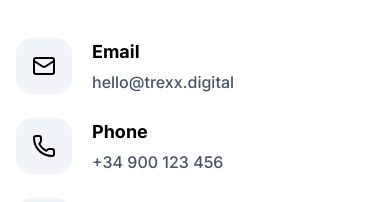
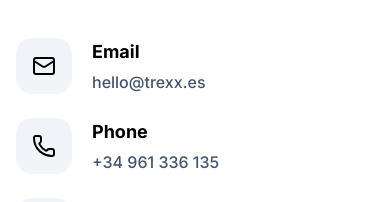
Before and after one commit to holguin4857/trexx-es, a Next.js app: page /en/contact in a window 390 px wide. Shown: the part 610-812 px from the top of the page. Built offline with nearby package versions, Linux system fonts and the light colour scheme.

Commit message:
phone-change

```diff
--- a/components/ContactInfo.tsx
+++ b/components/ContactInfo.tsx
@@ -29,7 +29,7 @@ export function ContactInfo() {
           </div>
           <div>
             <h3 className="font-bold text-lg text-black mb-1">{t("info.email")}</h3>
-            <p className="text-slate-600 font-medium">hello@trexx.digital</p>
+            <p className="text-slate-600 font-medium">hello@trexx.es</p>
           </div>
         </div>
 
@@ -40,7 +40,7 @@ export function ContactInfo() {
           </div>
           <div>
             <h3 className="font-bold text-lg text-black mb-1">{t("info.phone")}</h3>
-            <p className="text-slate-600 font-medium">+34 900 123 456</p>
+            <p className="text-slate-600 font-medium">+34 961 336 135</p>
           </div>
         </div>
 
```
